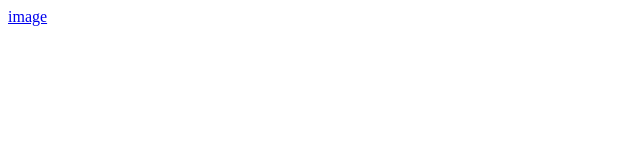
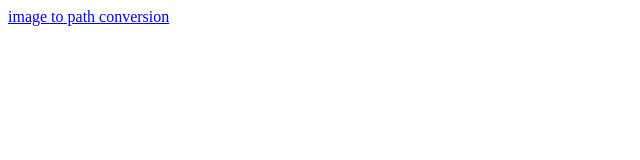
Before and after one commit to 21131A05A5/work, a plain HTML site: page p1.html in a window 1280 px wide. Shown: the whole page, without its empty margins (0-640 px from the left). Drawn offline with Linux system fonts and the light colour scheme.

Commit message:
Update p1.html

```diff
--- a/p1.html
+++ b/p1.html
@@ -4,7 +4,7 @@
 
 </head>
 <body>
-    <a href="http://127.0.0.1:5500/p2.html" target="iframe2"  > image</a>
+    <a href="http://127.0.0.1:5500/p2.html" target="iframe2"  > image to path conversion</a>
 
 
 </body>
```
